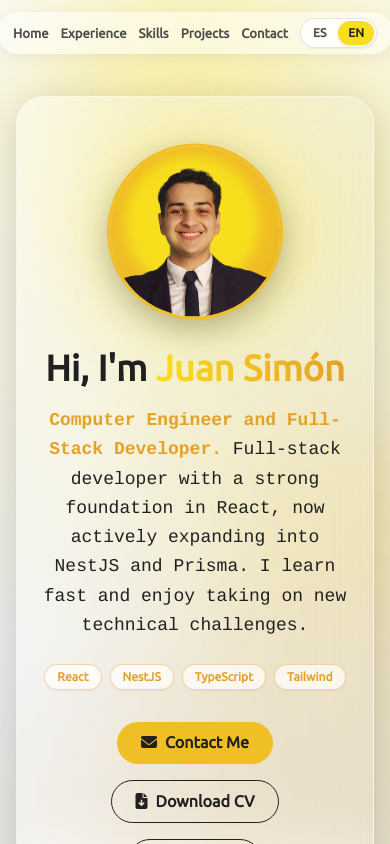
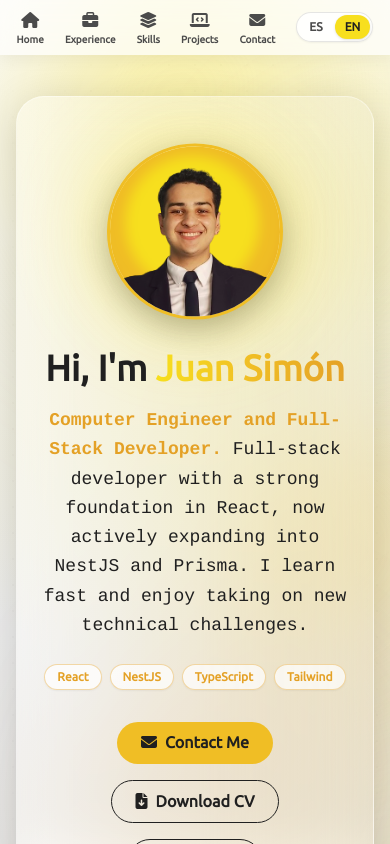
Before and after one commit to Jsberdugo/portfolio, a React (Vite) app: page / in a window 390 px wide. Shown: the top 844 px of the page. Built offline with nearby package versions, Linux system fonts and the light colour scheme.

Commit message:
arreglar navbar

```diff
--- a/src/components/Header.tsx
+++ b/src/components/Header.tsx
@@ -3,11 +3,11 @@ import { useTranslation } from 'react-i18next';
 import LanguageToggle from './LanguageToggle';
 
 const LINKS = [
-  { href: '#inicio', key: 'NAVIGATION.HOME' },
-  { href: '#experiencia', key: 'NAVIGATION.EXPERIENCE' },
-  { href: '#skills', key: 'NAVIGATION.SKILLS' },
-  { href: '#proyectos', key: 'NAVIGATION.PROJECTS' },
-  { href: '#contacto', key: 'NAVIGATION.CONTACT' },
+  { href: '#inicio', key: 'NAVIGATION.HOME', icon: 'fa-solid fa-house' },
+  { href: '#experiencia', key: 'NAVIGATION.EXPERIENCE', icon: 'fa-solid fa-briefcase' },
+  { href: '#skills', key: 'NAVIGATION.SKILLS', icon: 'fa-solid fa-layer-group' },
+  { href: '#proyectos', key: 'NAVIGATION.PROJECTS', icon: 'fa-solid fa-laptop-code' },
+  { href: '#contacto', key: 'NAVIGATION.CONTACT', icon: 'fa-solid fa-envelope' },
 ];
 
 export default function Header() {
@@ -23,24 +23,25 @@ export default function Header() {
 
   return (
     <header
-      className={`fixed left-1/2 top-3 z-[1000] w-max -translate-x-1/2 rounded-full px-4 py-1.5 backdrop-blur-md transition-all duration-300 md:px-7 ${
+      className={`fixed left-0 right-0 top-0 z-[1000] flex items-center justify-around gap-1 px-2 py-2 backdrop-blur-md transition-all duration-300 md:left-1/2 md:right-auto md:top-3 md:w-max md:-translate-x-1/2 md:justify-center md:gap-8 md:rounded-full md:px-7 md:py-1.5 ${
         scrolled
-          ? 'bg-white/80 shadow-soft'
-          : 'bg-white/50 shadow-[0_4px_16px_rgba(0,0,0,0.06)]'
+          ? 'bg-white/85 shadow-soft'
+          : 'bg-white/70 shadow-[0_4px_16px_rgba(0,0,0,0.06)] md:bg-white/50'
       }`}
     >
-      <nav className="flex items-center gap-3 md:gap-8">
       {LINKS.map((l) => (
         <a
           key={l.href}
           href={l.href}
-            className="text-[13px] font-bold text-ink-light transition-colors duration-200 hover:text-tertiary md:text-sm"
+          className="flex flex-col items-center gap-0.5 text-ink-light transition-colors duration-200 hover:text-tertiary md:flex-row md:gap-0"
         >
+          <i className={`${l.icon} text-base md:hidden`} />
+          <span className="whitespace-nowrap text-[10px] font-bold leading-tight md:text-sm">
             {t(l.key)}
+          </span>
         </a>
       ))}
       <LanguageToggle />
-      </nav>
     </header>
   );
 }
--- a/src/index.css
+++ b/src/index.css
@@ -57,6 +57,7 @@ body {
   min-height: 100vh;
   background: linear-gradient(180deg, #fafafa 0%, #f2f2f2 50%, #e8e8e8 100%);
   background-attachment: fixed;
+  overflow-x: hidden;
 }
 
 a {
```
Lines whose indentation alone changed are shown as unchanged.
